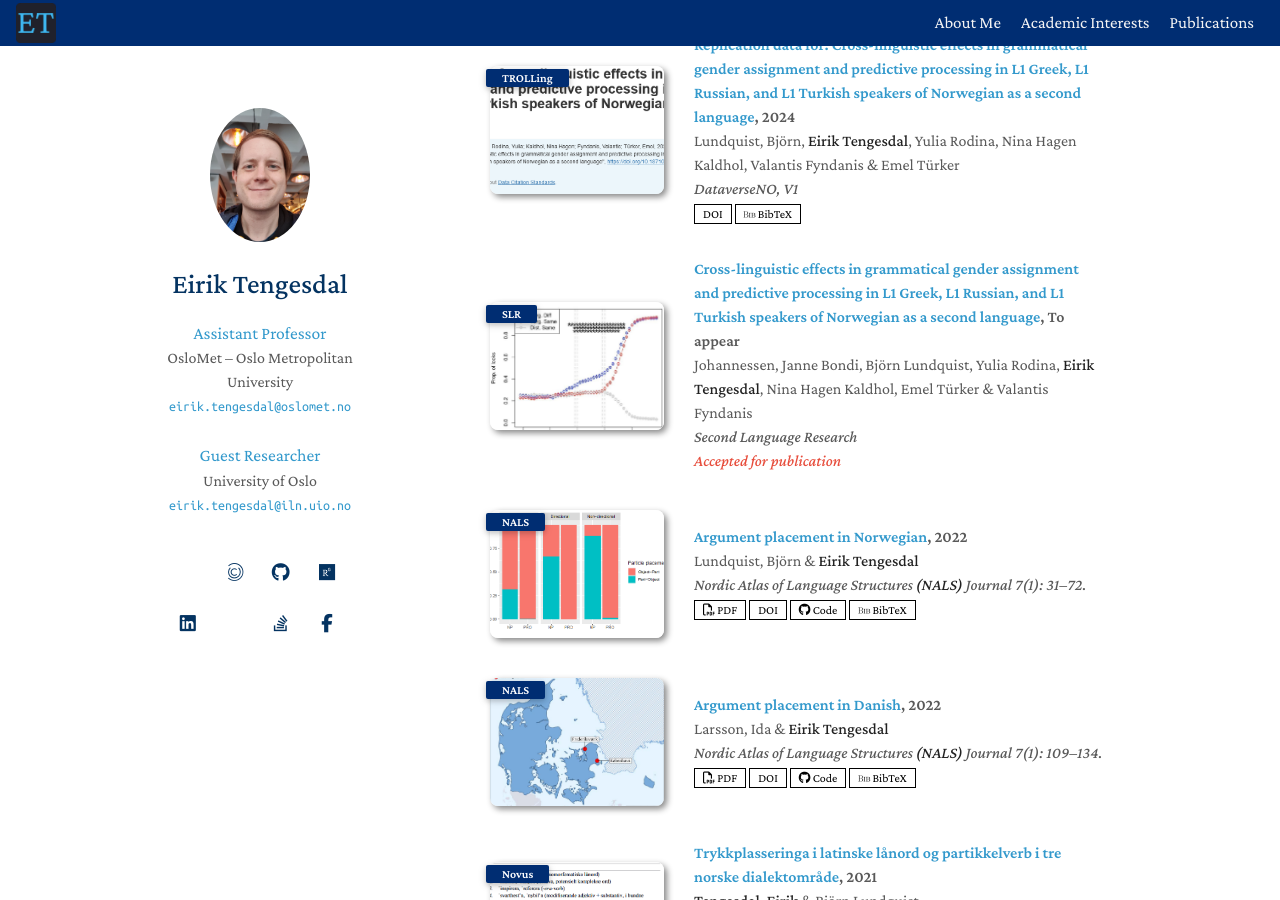
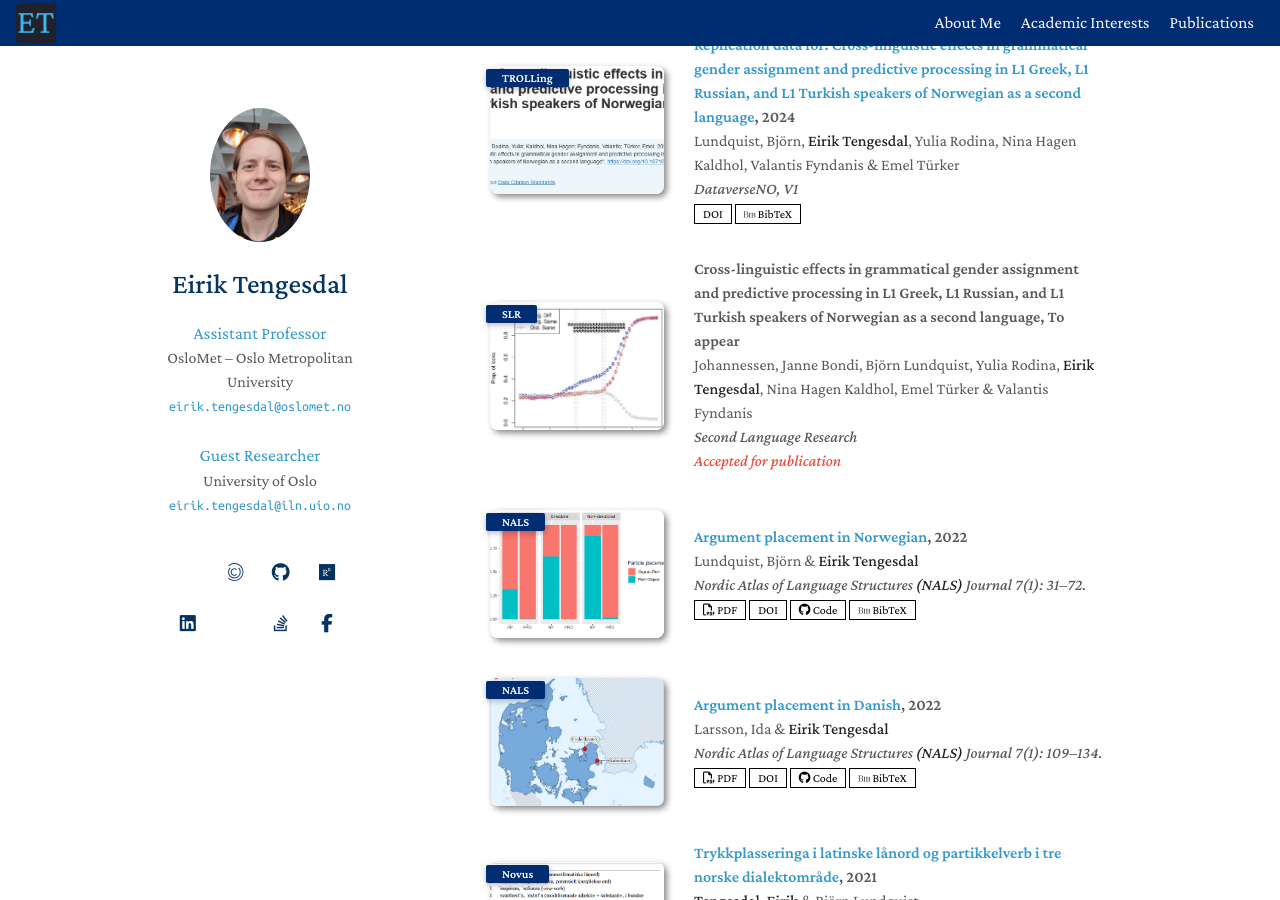
Before and after one commit to EirikTengesdal/eiriktengesdal.no-old, a Jekyll site: the page built from index.md, in a window 1280 px wide and 900 px high, scrolled down 643 px. Built offline with Jekyll 4.4.1, drawn with Linux system fonts in a browser that asks for light colours; a style sheet for code colours, icons or effects is not loaded.

Commit message:
Update publications.md

```diff
--- a/_includes/publications.md
+++ b/_includes/publications.md
@@ -14,7 +14,15 @@ For a more extensive overview, view my <a href="{{ site.cristin }}" title="{{ si
     {% endif %}
   </div>
   <div class="col-sm-9" style="position: relative; padding-right: 15px; padding-left: 20px;">
-      <div class="title year"><a href="{{ link.pdf }}" title="{{ link.pdf }}" rel="noopener">{{ link.title }}</a>, {{ link.year }}</div>
+      {% if link.pdf %}
+        <div class="title year"><a href="{{ link.pdf }}" title="{{ link.pdf }}" rel="noopener">{{ link.title }}</a>, {{ link.year }}</div>
+        {% else %}
+        {% if link.doi %}
+            <div class="title year"><a href="{{ link.doi }}" title="{{ link.doi }}" rel="noopener">{{ link.title }}</a>, {{ link.year }}</div>
+        {% else %}
+            <div class="title year">{{ link.title }}, {{ link.year }}</div>
+		{% endif %}
+      {% endif %}
       <div class="author">{{ link.authors }}</div>
       <div class="journal"><em>{{ link.journal }}</em>
       </div>
```
